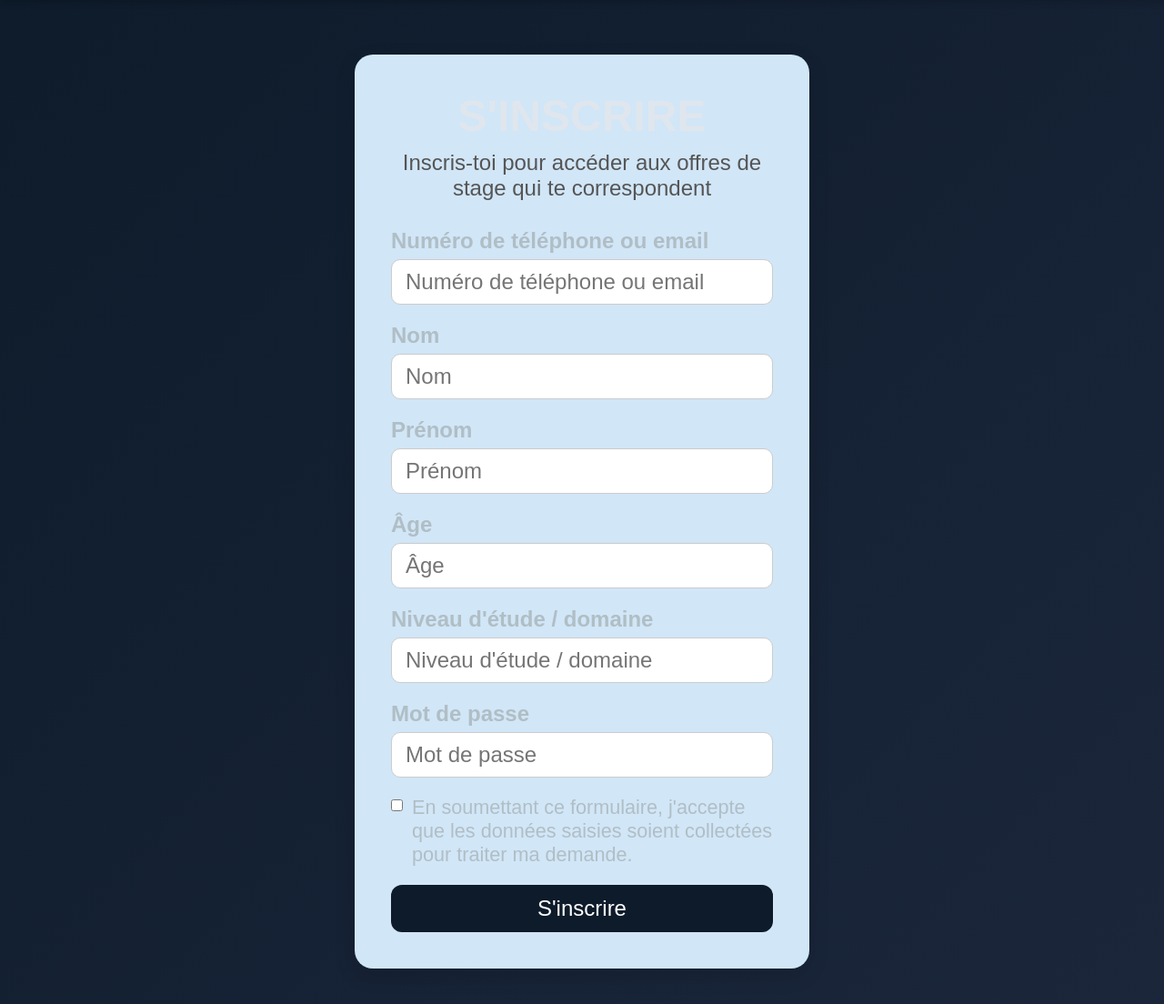
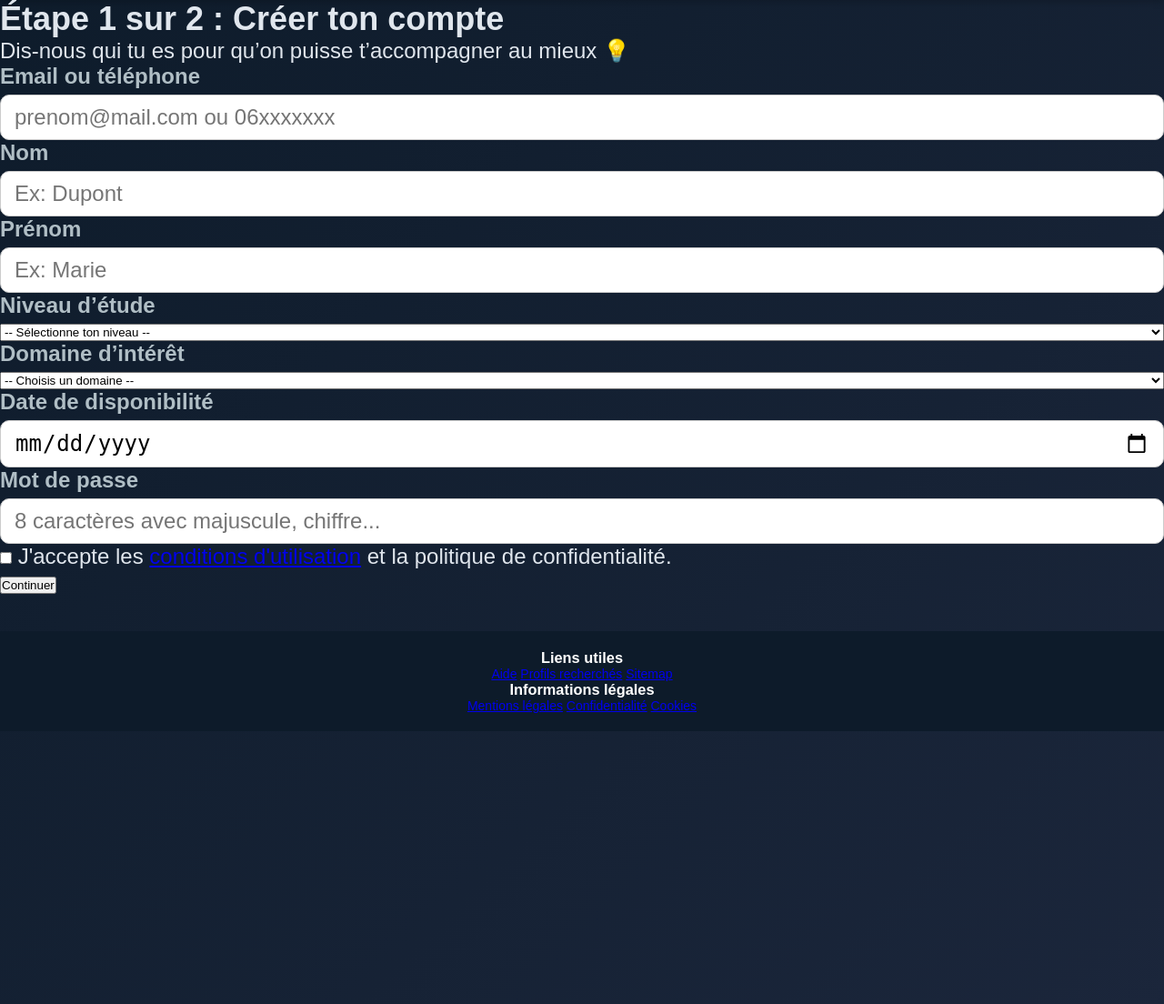
Before and after one commit to Imrane-Hub5/projet-developpement-web-, a PHP site: page /app/views/utilisateurs/inscription.php in a window 1280 px wide. Shown: the part 154-1258 px from the top of the page at 91% size. Run offline with PHP 8.4, Linux system fonts and the light colour scheme; some web fonts are replaced.

Commit message:
Update inscription.php

```diff
--- a/app/views/utilisateurs/inscription.php
+++ b/app/views/utilisateurs/inscription.php
@@ -1,39 +1,76 @@
 <?php include('../includes/header.php'); ?>
 
-<main class="inscription-container">
-    <h2>S'INSCRIRE</h2>
-    <p class="subtitle">Inscris-toi pour accéder aux offres de stage qui te correspondent</p>
+<main class="inscription-page">
+  <form class="inscription-form-container" action="inscription_2.php" method="post">
 
-    <form class="inscription-form" action="#" method="post">
+    <h2 class="form-title">Étape 1 sur 2 : Créer ton compte</h2>
+    <p class="form-subtitle">Dis-nous qui tu es pour qu’on puisse t’accompagner au mieux 💡</p>
+
     <div class="input-group">
-            <label for="email">Numéro de téléphone ou email</label>
-            <input type="text" id="email" name="email" placeholder="Numéro de téléphone ou email" required>
+      <label for="email">Email ou téléphone</label>
+      <input type="text" id="email" name="email" placeholder="prenom@mail.com ou 06xxxxxxx" required>
     </div>
+
     <div class="input-group">
       <label for="nom">Nom</label>
-            <input type="text" id="nom" name="nom" placeholder="Nom" required>
+      <input type="text" id="nom" name="nom" placeholder="Ex: Dupont" required>
     </div>
+
     <div class="input-group">
       <label for="prenom">Prénom</label>
-            <input type="text" id="prenom" name="prenom" placeholder="Prénom" required>
+      <input type="text" id="prenom" name="prenom" placeholder="Ex: Marie" required>
     </div>
+
     <div class="input-group">
-            <label for="age">Âge</label>
-            <input type="number" id="age" name="age" placeholder="Âge" required>
+      <label for="niveau">Niveau d’étude</label>
+      <select id="niveau" name="niveau" required>
+        <option value="">-- Sélectionne ton niveau --</option>
+        <option>Préparation du brevet</option>
+        <option>Lycée - Seconde</option>
+        <option>Lycée - Première</option>
+        <option>Lycée - Terminale</option>
+        <option>Bac +1</option>
+        <option>Bac +2</option>
+        <option>Bac +3</option>
+        <option>Bac +5</option>
+        <option>Doctorat</option>
+      </select>
     </div>
+
     <div class="input-group">
-            <label for="domaine">Niveau d'étude / domaine</label>
-            <input type="text" id="domaine" name="domaine" placeholder="Niveau d'étude / domaine" required>
+      <label for="domaine">Domaine d’intérêt</label>
+      <select id="domaine" name="domaine" required>
+        <option value="">-- Choisis un domaine --</option>
+        <option>Développement</option>
+        <option>Design</option>
+        <option>Marketing</option>
+        <option>Finance</option>
+        <option>Événementiel</option>
+        <option>Data / IA</option>
+        <option>Cybersécurité</option>
+        <option>Cloud</option>
+        <option>Support Technique</option>
+      </select>
     </div>
+
+    <div class="input-group">
+      <label for="date">Date de disponibilité</label>
+      <input type="date" id="date" name="date" required>
+    </div>
+
     <div class="input-group">
       <label for="password">Mot de passe</label>
-            <input type="password" id="password" name="password" placeholder="Mot de passe" required>
+      <input type="password" id="password" name="password" placeholder="8 caractères avec majuscule, chiffre..." required>
     </div>
-        <div class="privacy-policy">
+
+    <div class="checkbox-group">
       <input type="checkbox" id="privacy" name="privacy" required>
-            <label for="privacy">En soumettant ce formulaire, j'accepte que les données saisies soient collectées pour traiter ma demande.</label>
+      <label for="privacy">
+        J'accepte les <a href="#">conditions d'utilisation</a> et la politique de confidentialité.
+      </label>
     </div>
-        <button type="submit" class="btn">S'inscrire</button>
+
+    <button type="submit" class="submit-btn">Continuer</button>
   </form>
 </main>
 
```
Lines whose indentation alone changed are shown as unchanged.
